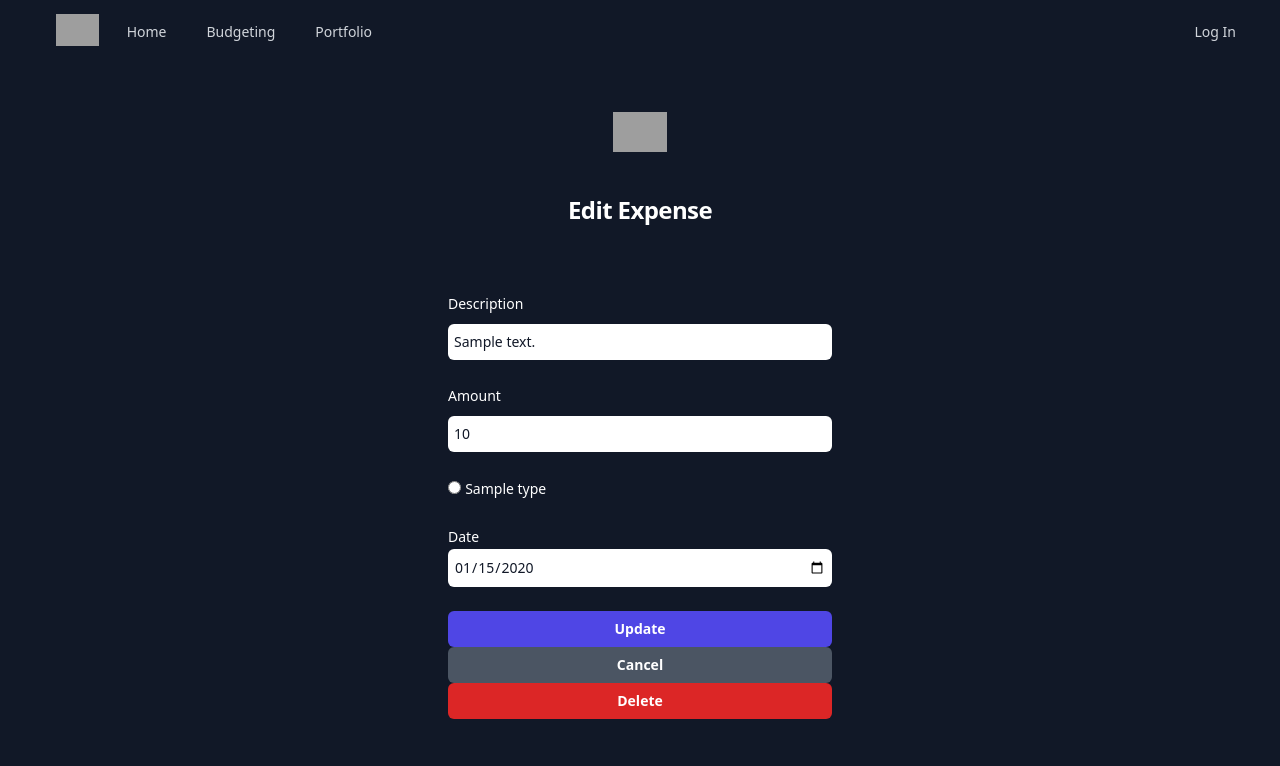
After one commit to al-bose/FinanceTracker, a Django app: template budget/templates/budget/updateexpense.html in a window 1280 px wide. The commit adds this page. Shown: the top 766 px of the page. Run offline with Django 3.2, Linux system fonts and the light colour scheme; the template is opened without the code that fills it: most values are stand-ins (such as "Sample title", 1, 10 or a date in 2020); grey boxes are pictures that could not be loaded.

Commit message:
created update and delete template and view for Expenses

```diff
--- /dev/null
+++ b/budget/templates/budget/updateexpense.html
@@ -0,0 +1,61 @@
+{% extends "base.html" %}
+{% block content %}
+
+{% if expense %}
+<div class="flex min-h-full flex-col justify-center px-6 py-12 lg:px-8">
+    <div class="sm:mx-auto sm:w-full sm:max-w-sm">
+      <img class="mx-auto h-10 w-auto" src="https://tailwindui.com/img/logos/mark.svg?color=indigo&shade=600" alt="Your Company">
+      <h2 class="mt-10 text-center text-2xl font-bold leading-9 tracking-tight text-white">Edit Expense</h2>
+    </div>
+
+    <div class="mt-10 sm:mx-auto sm:w-full sm:max-w-sm">
+      <form class="space-y-6" method="post" action="{% url 'budget:updateexpense' expense.id%}">
+        {% csrf_token %}
+        <div>
+            <label for="description" class="block text-sm font-medium leading-6 text-white">Description</label>
+            <div class="mt-2 relative">
+              <input id="description" name="description" type="text" class="block w-full rounded-md py-1.5 px-1.5 text-gray-900 focus:ring-2 focus:ring-inset focus:ring-indigo-600 sm:text-sm sm:leading-6" value="{{expense.description}}">
+            </div>
+        </div>
+
+        <div>
+            <label for="amount" class="block text-sm font-medium leading-6 text-white">Amount</label>
+            <div class="mt-2">
+                <input id="amount" name="amount" type="number" step="0.00001" required class="block w-full rounded-md border-0 py-1.5 px-1.5 text-gray-900 focus:ring-2 focus:ring-inset focus:ring-indigo-600 sm:text-sm sm:leading-6" value="{{expense.amount}}">
+            </div>
+        </div>
+
+        <div>
+          {% for k,v in types.items %}
+            <div class="mt-2">
+                {% if expense.type == v %}
+                    <input type = "radio" id="{{ k }}" name="type" value="{{ k }}" required checked>
+                {% else %}
+                    <input type = "radio" id="{{ k }}" name="type" value="{{ k }}" required>
+                {% endif %}
+                    <label class="text-sm font-medium leading-6 text-white" for="{{ k }}">{{v}}</label>
+            </div>
+          {% endfor %}
+        </div>
+
+        <div>
+            <label for="date" class="block text-sm font-medium leading-6 text-white">Date</label>
+            <input id="date" name="date" type="date" required class="block w-full rounded-md border-0 py-1.5 px-1.5 text-gray-900 placeholder:text-gray-400 focus:ring-2 focus:ring-inset focus:ring-indigo-600 sm:text-sm sm:leading-6" value="{{expense.date|date:'Y-m-d'}}">
+        </div>
+
+        <div>
+            <button type="submit" class="flex w-full justify-center rounded-md bg-indigo-600 px-3 py-1.5 text-sm font-semibold leading-6 text-white hover:bg-indigo-500 focus-visible:outline focus-visible:outline-2 focus-visible:outline-offset-2 focus-visible:outline-indigo-600">Update</button>
+            <a href="{% url 'budget:expenses' %}" class="flex w-full justify-center rounded-md bg-gray-600 px-3 py-1.5 text-sm font-semibold leading-6 text-white hover:bg-gray-700 focus-visible:outline focus-visible:outline-2 focus-visible:outline-offset-2 focus-visible:outline-indigo-600">Cancel</a>
+        </div>
+      </form>
+      <form class="" method="post" action="{% url 'budget:deleteexpense' expense.id %}">
+        {% csrf_token %}
+        <input class="hidden" id ="deleteExpense" name="deleteExpense" type="text">
+        <button type="submit" class="flex w-full justify-center rounded-md bg-red-600 px-3 py-1.5 text-sm font-semibold leading-6 text-white hover:bg-red-500 focus-visible:outline focus-visible:outline-2 focus-visible:outline-offset-2 focus-visible:outline-indigo-600">Delete</button>
+      </form>
+    </div>
+</div>
+{% else %}
+{% endif %}
+
+{% endblock %}
--- a/budget/urls.py
+++ b/budget/urls.py
@@ -7,8 +7,8 @@ app_name = "budget"
 urlpatterns = [
     path("", views.main, name="main"),
     path('createexpense', views.createExpense, name='createexpense'),
-    path("updateexpense", views.updateExpense, name="updateexpense"),
-    path("deleteexpense", views.deleteExpense, name="deleteexpense"),
+    path("updateexpense/<int:updateId>", views.updateExpense, name='updateexpense'),
+    path("deleteexpense/<int:deleteId>", views.deleteExpense, name="deleteexpense"),
     path("createchartdata", views.createChartData, name="createchartdata"),
     path("expenses", ExpenseListView.as_view(), name='expenses')
 ]
--- a/static/output.css
+++ b/static/output.css
@@ -771,6 +771,11 @@ video {
   background-color: rgb(79 70 229 / var(--tw-bg-opacity));
 }
 
+.bg-red-600 {
+  --tw-bg-opacity: 1;
+  background-color: rgb(220 38 38 / var(--tw-bg-opacity));
+}
+
 .bg-white {
   --tw-bg-opacity: 1;
   background-color: rgb(255 255 255 / var(--tw-bg-opacity));
@@ -1001,6 +1006,11 @@ video {
   background-color: rgb(99 102 241 / var(--tw-bg-opacity));
 }
 
+.hover\:bg-red-500:hover {
+  --tw-bg-opacity: 1;
+  background-color: rgb(239 68 68 / var(--tw-bg-opacity));
+}
+
 .hover\:text-indigo-500:hover {
   --tw-text-opacity: 1;
   color: rgb(99 102 241 / var(--tw-text-opacity));
```
Also changed, not shown: budget/views.py (+21 -27 lines).
